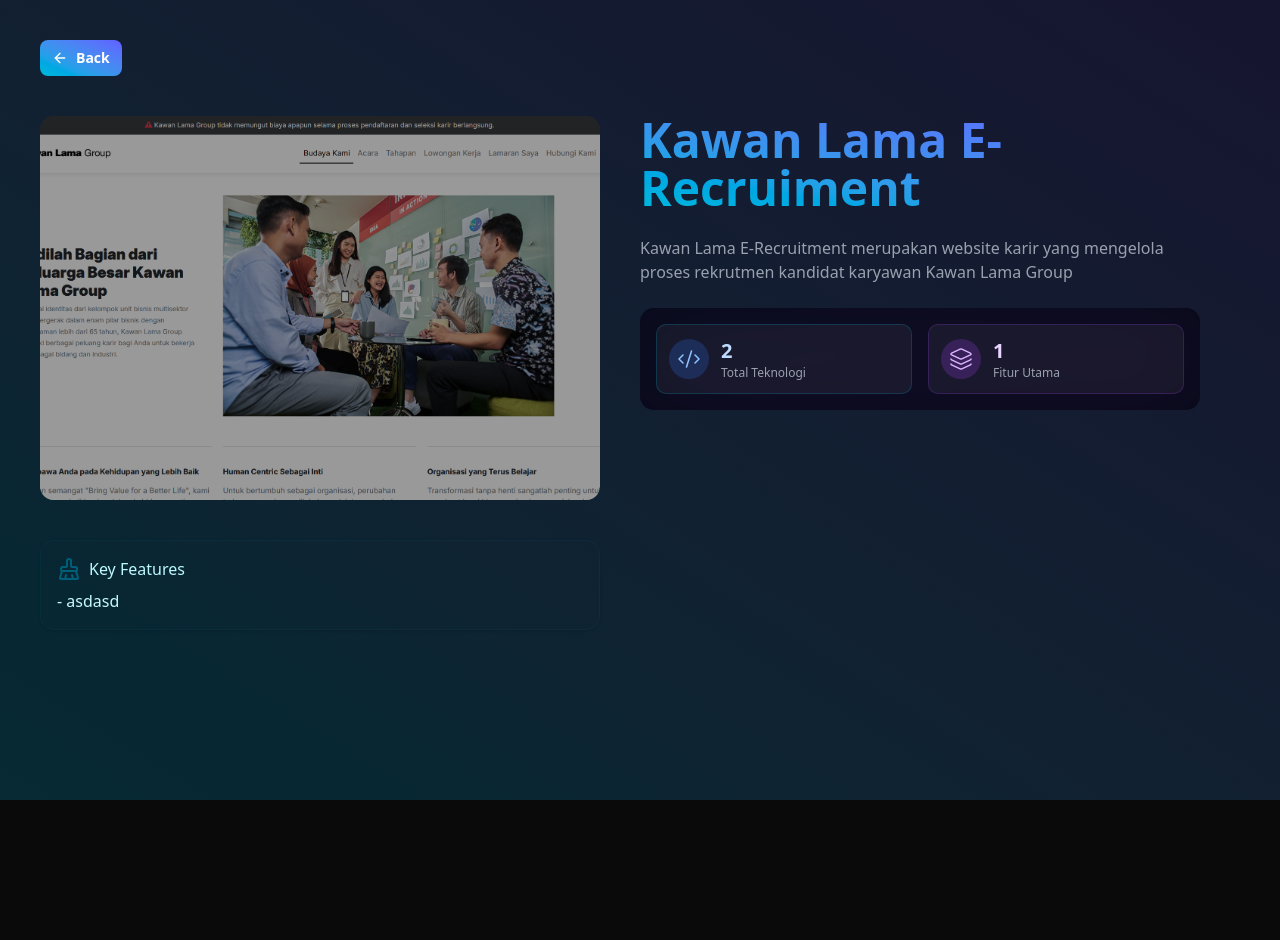
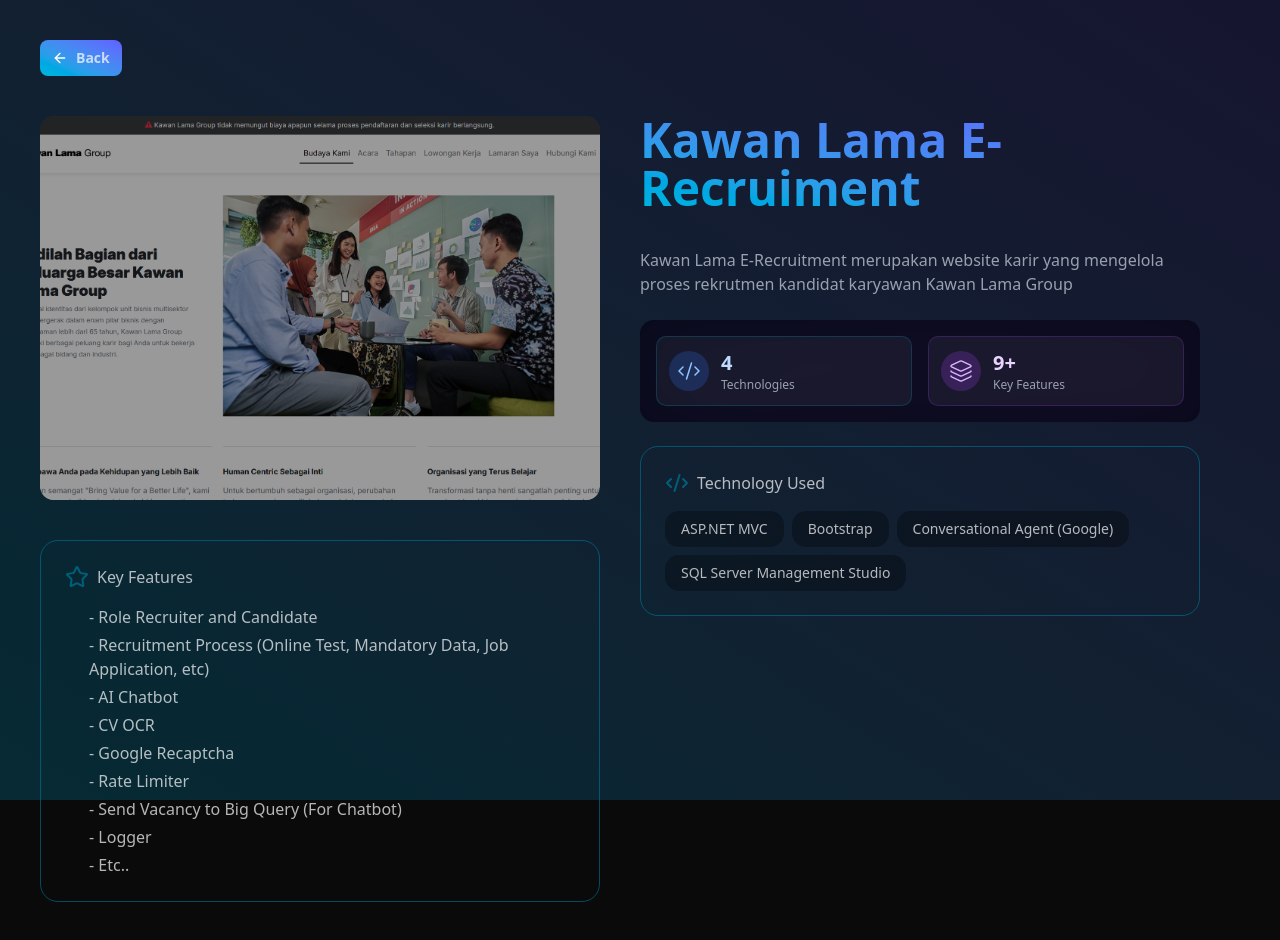
Before and after one commit to FerryFL/portfolio, a Next.js app: page /project/PRJ001 in a window 1280 px wide. Shown: the top 940 px of the page. Before the commit the page ends 800 px from the top, so only its background shows below. Built offline with nearby package versions, Linux system fonts and the light colour scheme.

Commit message:
feat: show welcome, pdf, project detail

```diff
--- a/app/page.tsx
+++ b/app/page.tsx
@@ -50,10 +50,31 @@
 }
 
 export default function Home() {
+    // const [showWelcome, setShowWelcome] = useState(true)
     const [showWelcome, setShowWelcome] = useState(true)
 
+    const handleWelcome = () => {
+        sessionStorage.setItem("welcome", "true")
+        setShowWelcome(false)
+    }
+
+    useEffect(() => {
+        if (sessionStorage.getItem("welcome")) {
+            setTimeout(() => setShowWelcome(false), 0)
+        }
+    }, [])
+
+    useEffect(() => {
+        if (!showWelcome && location.hash) {
+            const el = document.querySelector(location.hash)
+            if (el) {
+                el.scrollIntoView({ behavior: 'smooth' })
+            }
+        }
+    }, [showWelcome])
+
     return (
-        <LandingPage showWelcome={showWelcome} setShowWelcome={setShowWelcome} />
+        <LandingPage showWelcome={showWelcome} setShowWelcome={handleWelcome} />
     );
 }
 
--- a/app/project/[slug]/page.tsx
+++ b/app/project/[slug]/page.tsx
@@ -2,9 +2,8 @@
 
 import AnimatedBackground from "@/components/dashboard/AnimatedBackground"
 import { Button } from "@/components/ui/button"
-import { Card } from "@/components/ui/card"
 import { project } from "@/constants/projects"
-import { ArrowLeft, BrushCleaning, Code2, Layers } from "lucide-react"
+import { ArrowLeft, Code2, Layers, Star } from "lucide-react"
 import Image from "next/image"
 import Link from "next/link"
 import { redirect, useParams } from "next/navigation"
@@ -23,29 +22,33 @@
             <AnimatedBackground />
             <div className="w-full">
                 <Button variant="gradient" asChild>
-                    <Link href="/">
+                    <Link href="/#Projects">
                         <ArrowLeft />
-                        Back
+                        <span className="text-white/70">Back</span>
                     </Link>
                 </Button>
             </div>
-            <div className="flex my-10">
+            <div className="flex my-10 ">
                 <div className="flex-1">
-                    <div className="relative w-full h-96 overflow-hidden rounded-xl mb-10">
+                    <div className="relative group w-full h-96 overflow-hidden rounded-xl mb-10">
                         <Image src={currentProject.image} alt={currentProject.name} fill className="object-cover group-hover:scale-105 duration-500" />
                         <div className="absolute bg-black/40 z-10 inset-0"></div>
                     </div>
-                    <Card className="bg-transparent border border-cyan-900/20 bg-linear-to-tr from-cyan-100 to-cyan-200 bg-clip-text text-transparent">
+                    <div className="bg-transparent border-cyan-700/60 border p-6 space-y-4 rounded-2xl">
                         <div className="flex gap-2">
-                            <BrushCleaning className="text-cyan-800" />
-                            <h1>Key Features</h1>
+                            <Star className="text-cyan-800" />
+                            <h1 className="text-white/70">Key Features</h1>
                         </div>
-                        <p>- asdasd</p>
-                    </Card>
+                        <div className="flex flex-col gap-1 ps-6">
+                            {currentProject.feature?.map((item, index) => (
+                                <div key={index} className="text-white/70">- {item}</div>
+                            ))}
+                        </div>
+                    </div>
                 </div>
-                <div className="flex-1 px-10">
-                    <p className="bg-custom-linear-cyan bg-clip-text text-transparent text-5xl font-bold">{currentProject.name}</p>
-                    <p className="text-gray-400 my-6">{currentProject.description}</p>
+                <div className="flex-1 px-10 gap-6 flex flex-col">
+                    <p className="bg-custom-linear-cyan bg-clip-text text-transparent text-5xl pb-3 font-bold">{currentProject.name}</p>
+                    <p className="text-gray-400">{currentProject.description}</p>
                     <div className="grid grid-cols-2 gap-3 md:gap-4 p-3 md:p-4 bg-[#0a0a1a] rounded-xl overflow-hidden relative">
                         <div className="absolute inset-0 bg-linear-to-br from-blue-900/20 to-purple-900/20 opacity-50 blur-2xl z-0" />
 
@@ -54,8 +57,8 @@
                                 <Code2 className="text-blue-300 w-4 h-4 md:w-6 md:h-6" strokeWidth={1.5} />
                             </div>
                             <div className="grow">
-                                <div className="text-lg md:text-xl font-semibold text-blue-200">2</div>
-                                <div className="text-[10px] md:text-xs text-gray-400">Total Teknologi</div>
+                                <div className="text-lg md:text-xl font-semibold text-blue-200">{currentProject.tech?.length ?? 0}</div>
+                                <div className="text-[10px] md:text-xs text-gray-400">Technologies</div>
                             </div>
                         </div>
 
@@ -64,9 +67,20 @@
                                 <Layers className="text-purple-300 w-4 h-4 md:w-6 md:h-6" strokeWidth={1.5} />
                             </div>
                             <div className="grow">
-                                <div className="text-lg md:text-xl font-semibold text-purple-200">1</div>
-                                <div className="text-[10px] md:text-xs text-gray-400">Fitur Utama</div>
+                                <div className="text-lg md:text-xl font-semibold text-purple-200">{currentProject.feature?.length ?? 0}+</div>
+                                <div className="text-[10px] md:text-xs text-gray-400">Key Features</div>
                             </div>
+                        </div>
+                    </div>
+                    <div className="bg-transparent border-cyan-700/60 border p-6 space-y-4 rounded-2xl">
+                        <div className="flex gap-2">
+                            <Code2 className="text-cyan-800" />
+                            <h1 className="text-white/70">Technology Used</h1>
+                        </div>
+                        <div className="flex flex-wrap gap-2 ">
+                            {currentProject.tech?.map((item, index) => (
+                                <div className="p-2 px-4 bg-black/30 text-white/70 rounded-xl text-sm hover:scale-105 duration-200" key={index}>{item}</div>
+                            ))}
                         </div>
                     </div>
                 </div>
--- a/components/dashboard/About.tsx
+++ b/components/dashboard/About.tsx
@@ -61,7 +61,7 @@
                 </div>
                 <div className="flex flex-1 justify-center items-center order-1 md:order-2">
                     <div className="relative">
-                        <div data-aos="fade-left" className="relative w-52 h-64 md:w-64 md:h-80 bg-zinc-200 rounded-2xl overflow-hidden border border-cyan-700/40 shadow-2xl hover:scale-105 hover:rotate-6 duration-300 transition-all">
+                        <div data-aos="fade-left" className="relative w-52 h-64 md:w-60 md:h-80 bg-zinc-200 rounded-2xl overflow-hidden border border-cyan-700/40 shadow-2xl hover:scale-105 hover:rotate-4 duration-300 transition-all">
                             <Image src="/img/foto.jpg" alt="foto.jpg" fill />
                         </div>
                     </div>
--- a/constants/projects.ts
+++ b/constants/projects.ts
@@ -4,6 +4,8 @@
     name: string,
     description?: string,
     link?: string,
+    feature?: string[],
+    tech?: string[]
 }
 
 export const TECH_STACK = ["TypeScript", "Javascript", "C#", "Python", "ASP.NET", "Vue JS", "React JS", "Nuxt JS", "Next JS", "Nuxt JS", "Flask", "Git", "Jenkins", "AI / ML"]
@@ -15,34 +17,106 @@
         name: "Kawan Lama E-Recruiment",
         description: "Kawan Lama E-Recruitment merupakan website karir yang mengelola proses rekrutmen kandidat karyawan Kawan Lama Group",
         link: "https://karir.kawanlamagroup.com/",
+        feature: [
+            "Role Recruiter and Candidate",
+            "Recruitment Process (Online Test, Mandatory Data, Job Application, etc)",
+            "AI Chatbot",
+            "CV OCR",
+            "Google Recaptcha",
+            "Rate Limiter",
+            "Send Vacancy to Big Query (For Chatbot)",
+            "Logger",
+            "Etc.."
+        ],
+        tech: [
+            "ASP.NET MVC",
+            "Bootstrap",
+            "Conversational Agent (Google)",
+            "SQL Server Management Studio"
+        ]
     },
     {
         id: "PRJ002",
         image: "/img/kla.png",
         name: "Kawan Lama Academy",
         description: "Kawan Lama Academy merupakan platform pembelajaran bagi for 30.000+ karyawan internal Kawan Lama Group",
-        link: "https://klacademy.klgsys.com/"
+        link: "https://klacademy.klgsys.com/",
+        feature: [
+            "Roles Student, Admin, Trainer, Superior",
+            "Dashboard (Student, Admin, Trainer, Superior)",
+            "Course",
+            "Program",
+            "Program Class",
+            "Others (Criteria, Custom Field, User List, Custom Report, Trainer, Completion History)",
+            "Calendar",
+            "Google Calendar Integration",
+            "Moodle Integration",
+            "Etc..."
+        ],
+        tech: [
+            "Nuxt JS (Vue)",
+            "Shadcn (Tailwind)",
+            ".NET Core",
+        ]
     },
     {
         id: "PRJ003",
         image: "/img/posnova.png",
         name: "POSnova",
         description: "POSnova adalah aplikasi Point of Sales berbasis website dengan sistem rekomendasi berbasis AI",
-        link: "https://posnova-skripsi.vercel.app/"
+        link: "https://posnova-skripsi.vercel.app/",
+        feature: [
+            "Roles Kasir, Pemilik, Admin",
+            "Dashboard Pemilik",
+            "Dashboard Kasir",
+            "Manajemen Transaksi",
+            "Manajemen Kategori",
+            "Manajemen Produk",
+            "Manajemen Varian",
+            "Manajemen UMKM",
+            "Pembayaran",
+            "AI Rekomendasi",
+        ],
+        tech: [
+            "Next JS (React)",
+            "tRPC",
+            "Shadcn UI (Tailwind)",
+            "Flask (Python)",
+        ]
+
     },
     {
         id: "PRJ004",
         image: "/img/mykhodam.png",
         name: "My Khodam",
         description: "My Khodam adalah website entertainment yang mengenerate khodam berdasarkan nama seseorang",
-        link: "https://my-khodam.vercel.app/"
+        link: "https://my-khodam.vercel.app/",
+        feature: [
+            "Check Khodam based on Name + Today Date combination",
+            "Add Khodam Idea",
+            "Add Review",
+        ],
+        tech: [
+            "Mongo DB (Atlas)",
+            "React",
+            "Tailwind CSS",
+        ]
     },
     {
         id: "PRJ005",
         image: "/img/onepercent.png",
         name: "One Percent",
         description: "One Percent merupakan website self improvement yang bertujuan meningkatkan produktivitas pengguna",
-        link: "https://one-percent-ten.vercel.app/"
+        link: "https://one-percent-ten.vercel.app/",
+        feature: [
+            "Generate Random Quotes",
+            "CRUD Activity",
+        ],
+        tech: [
+            "Mongo DB (Atlas)",
+            "React",
+            "Tailwind CSS",
+        ]
     },
 ]
 
```
Also changed, not shown: components/dashboard/Projects.tsx (+8 -8 lines), 1 other file (tests, documents, lock files or other folders).
